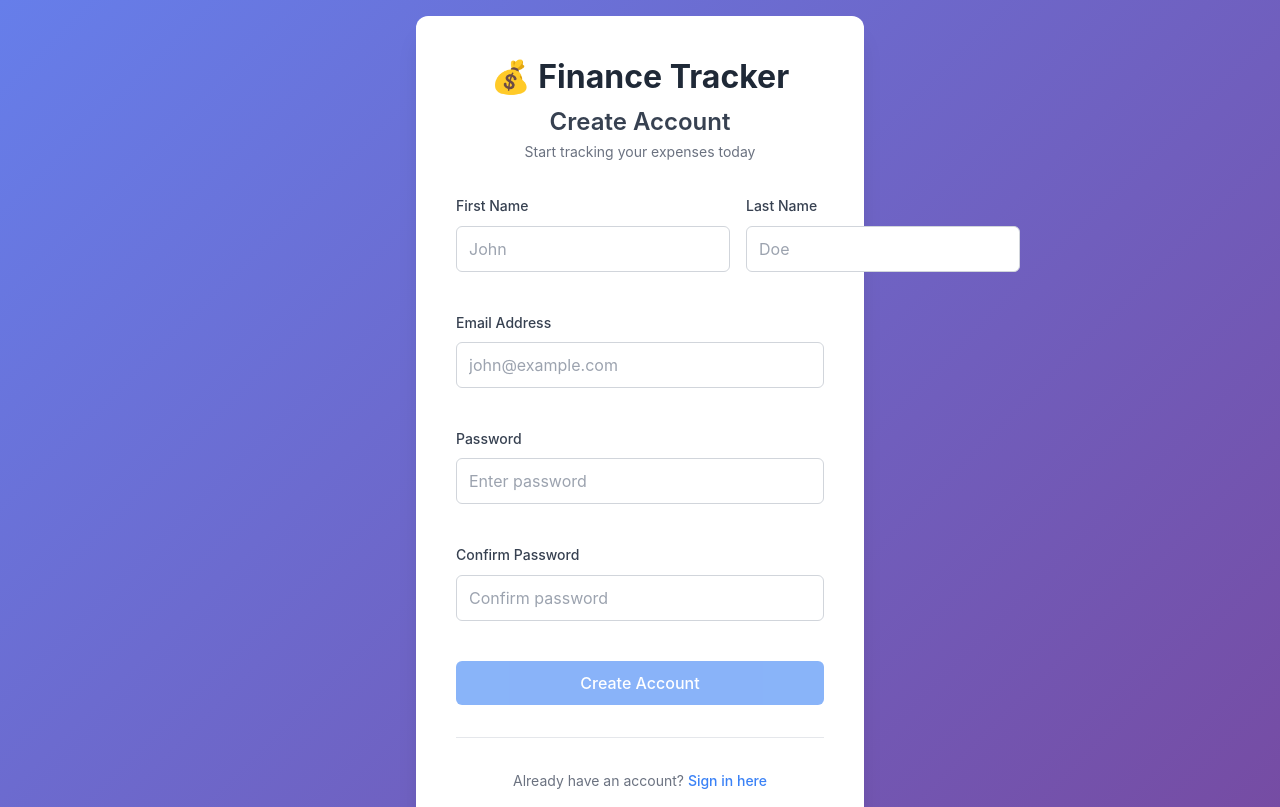
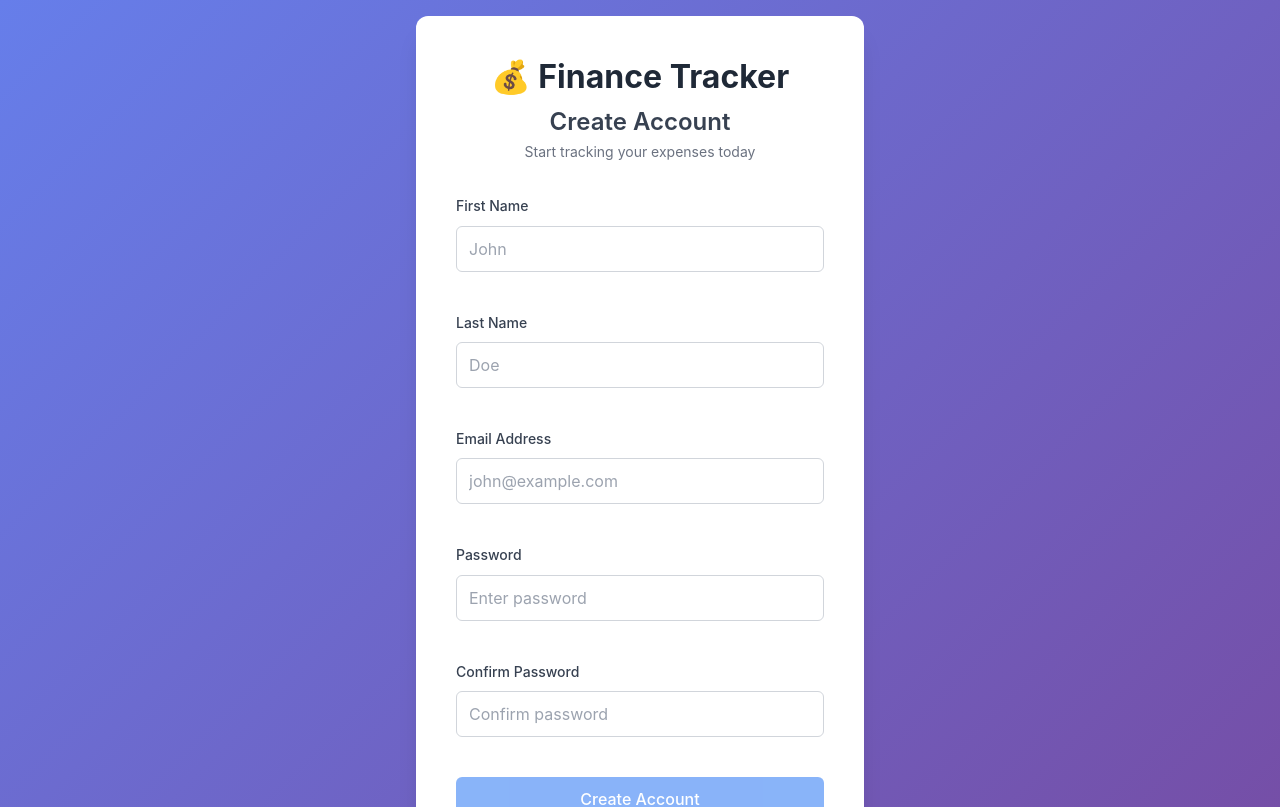
Before and after one commit to vrotondo/capstone-2-productivity-app, a React (Vite) app in the folder frontend/: page /register in a window 1280 px wide. Shown: the top 807 px of the page. Built offline with nearby package versions, Linux system fonts and the light colour scheme.

Commit message:
Fixed RegisterForm.jsx layout

```diff
--- a/frontend/src/components/auth/RegisterForm.jsx
+++ b/frontend/src/components/auth/RegisterForm.jsx
@@ -3,7 +3,6 @@ import { Link, useNavigate } from 'react-router-dom';
 import { useAuth } from '../../context/AuthContext';
 import Button from '../common/Button';
 import './AuthForms.css';
-import toast from 'react-hot-toast';
 
 function RegisterForm() {
     const [formData, setFormData] = useState({
@@ -68,7 +67,6 @@ function RegisterForm() {
                 </div>
 
                 <form onSubmit={handleSubmit} className="auth-form">
-                    <div className="form-row">
                     <div className="form-group">
                         <label htmlFor="first_name">First Name</label>
                         <input
@@ -93,7 +91,6 @@ function RegisterForm() {
                             required
                             placeholder="Doe"
                         />
-                        </div>
                     </div>
 
                     <div className="form-group">
```
Lines whose indentation alone changed are shown as unchanged.
